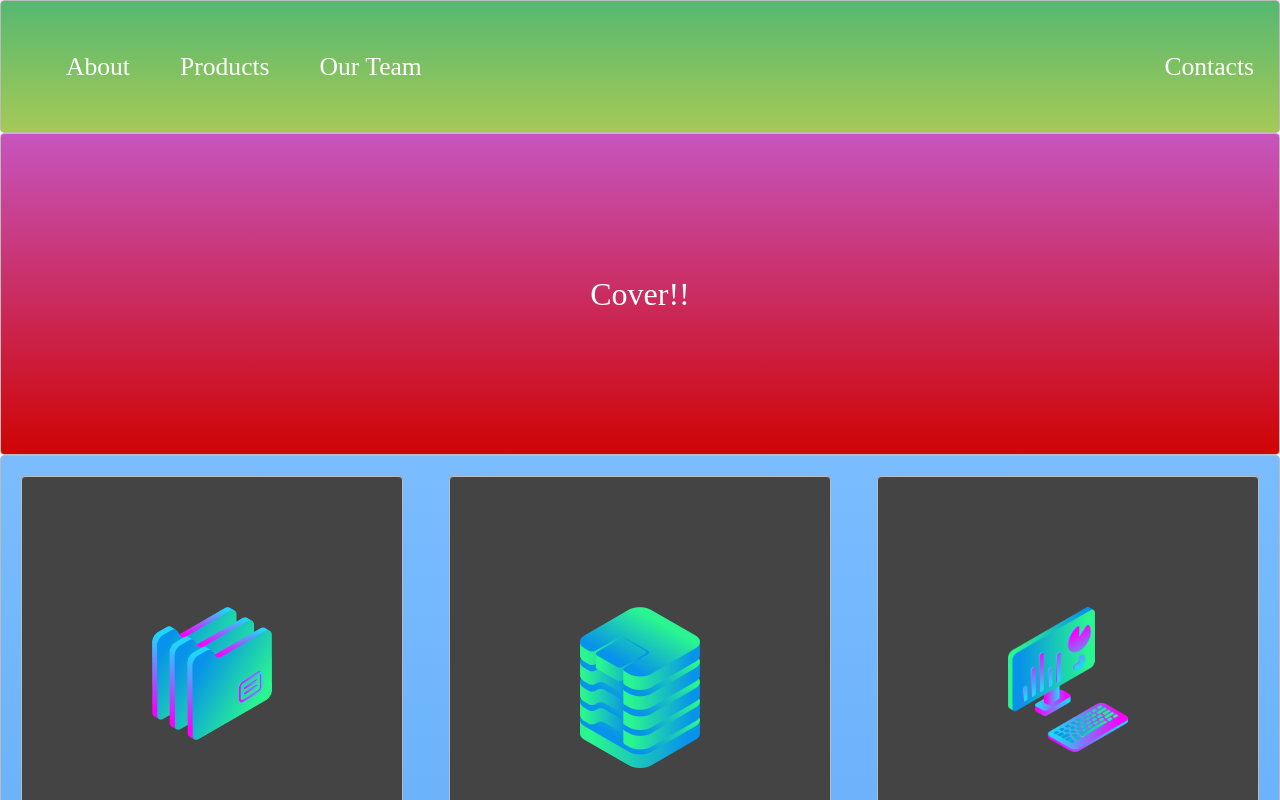
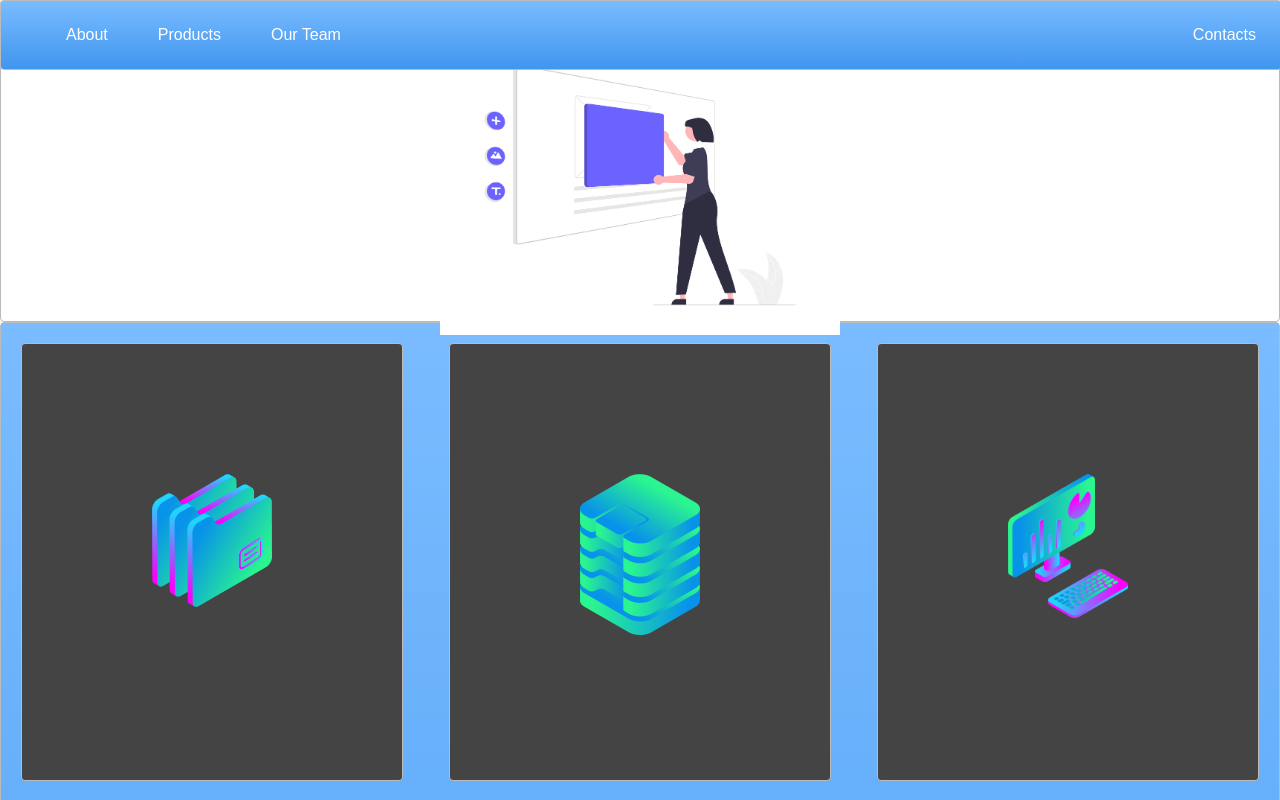
Before and after one commit to randyrizo7/CSS-Temmplate, a plain HTML site: page index.html in a window 1280 px wide. Shown: the top 800 px of the page. Drawn offline with Linux system fonts and the light colour scheme.

Commit message:
redesign of template to demonstrate web kits

```diff
--- a/index.html
+++ b/index.html
@@ -5,7 +5,7 @@
   <link rel="stylesheet" type="text/css" href="./style.css">
 </head>
 <body>
-  <nav class="zone green">
+  <nav class="zone blue sticky">
     <ul class="main-nav">
       <li><a href="">About</a></li>
       <li><a href="">Products</a></li>
@@ -14,7 +14,7 @@
     </ul>
   </nav>
   <div class="container
-  zone red">Cover!!</div>
+  zone"><img class="cover" src=" ./img/undraw_Website_builder_re_ii6e.png"></div>
   <div class="zone blue grid-wrapper">
     <div class="box zone"><img src=" ./img/files_2.png"></div>
     <div class="box zone"><img src=" ./img/data_storage_2_2.png"></div>
@@ -23,7 +23,6 @@
     <div class="box zone"><img src=" ./img/monitor_settings_2.png"></div>
     <div class="box zone"><img src=" ./img/server_2_2.png"></div>
     <div class="box zone"><img src=" ./img/server_safe_2.png"></div>
-    <div class="box zone"><img src=" ./img/undraw.png"></div>
   </div>
 
   <footer class="zone yellow">zero  => Mastery </footer>
--- a/style.css
+++ b/style.css
@@ -1,5 +1,6 @@
 body {
     margin: auto 0;
+    font-family: Arial, Helvetica, sans-serif;
 }
 
 .zone {
@@ -21,12 +22,21 @@ body {
     box-shadow:rgba(0,0,0,0.8) 0px 5px 15px, inset rgba(0,0,0,0.15) 0px -10px 20px;
 }
 
+.box:hover {
+    -webkit-transform:rotate(-7deg);
+    -moz-transform:rotate(-7deg);
+    -o-transform:rotate(-7deg);
+    transform: rotate(-7deg);
+}
+
+
+
 /* NAV BAR*/
 .main-nav {
     display: flex;
     list-style: none;
-    font-size: 0.8em;
-    margin: zero;
+    font-size: 0.5em;
+    margin: 0;
 
 }
 
@@ -82,8 +92,19 @@ a {
 
 }
 
+.sticky {
+    position: fixed;
+    top: 0;
+    width: 100%;
+}
+
 footer {
     text-align: center;
+}
+
+.cover {
+    margin-top: 3rem;
+    width: 25rem;
 }
 /*https://paulund.co.uk/how-to-create-shiny-css-buttons*/
 /***********************************************************************
```
Also changed, not shown: img/undraw_Website_builder_re_ii6e.png (added).
